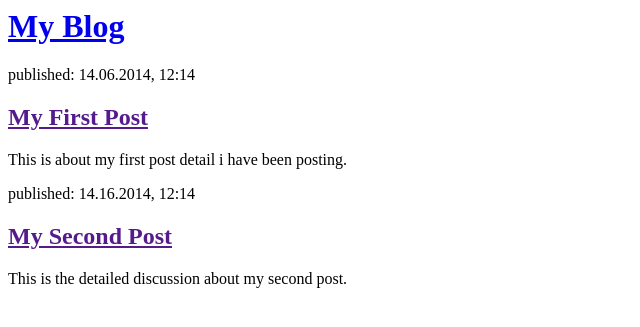
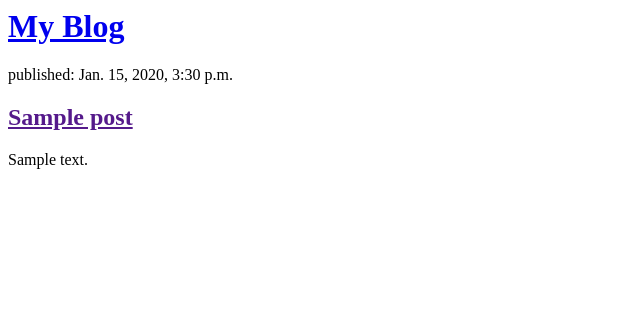
Before and after one commit to younameit01/my-first-blog, a Django app: template blog/templates/blog/post_list.html in a window 1280 px wide. Shown: the top 327 px of the page, without its empty margins (0-640 px from the left). Run offline with Django 3.2, Linux system fonts and the light colour scheme; the template is opened without the code that fills it: values that come from a table or form of the project are taken from there, others are empty; tables that the repository leaves empty hold one stand-in row (values such as "Sample post").

Commit message:
Modified template

```diff
--- a/blog/templates/blog/post_list.html
+++ b/blog/templates/blog/post_list.html
@@ -7,14 +7,13 @@
       <h1><a href="/">My Blog</a><h1>
     </div>
     <div>
-      <p>published: 14.06.2014, 12:14</p>
-      <h2><a href="">My First Post</a></h2>
-      <p>This is about my first post detail i have been posting.</p>
-    </div>
-    <div>
-      <p>published: 14.16.2014, 12:14</p>
-      <h2><a href="">My Second Post</a></h2>
-      <p>This is the detailed discussion about my second post.</p>
+      {% for post in posts %}
+      <div>
+        <p>published: {{ post.published_date }}</p>
+        <h2><a href="">{{ post.title }}</a></h2>
+        <p>{{ post.text|linebreaksbr }}</p>
+      </div>
+      {% endfor %}
     </div>
   </body>
 </html>
--- a/blog/views.py
+++ b/blog/views.py
@@ -1,6 +1,8 @@
 from django.shortcuts import render
-
+from django.utils import timezone
+from .models import Post
 # Create your views here.
 
 def post_list(request):
-    return render(request, 'blog/post_list.html', {})
+    posts = Post.objects.filter(published_date__lte=timezone.now()).order_by('published_date')
+    return render(request, 'blog/post_list.html', {'posts' : posts})
```
